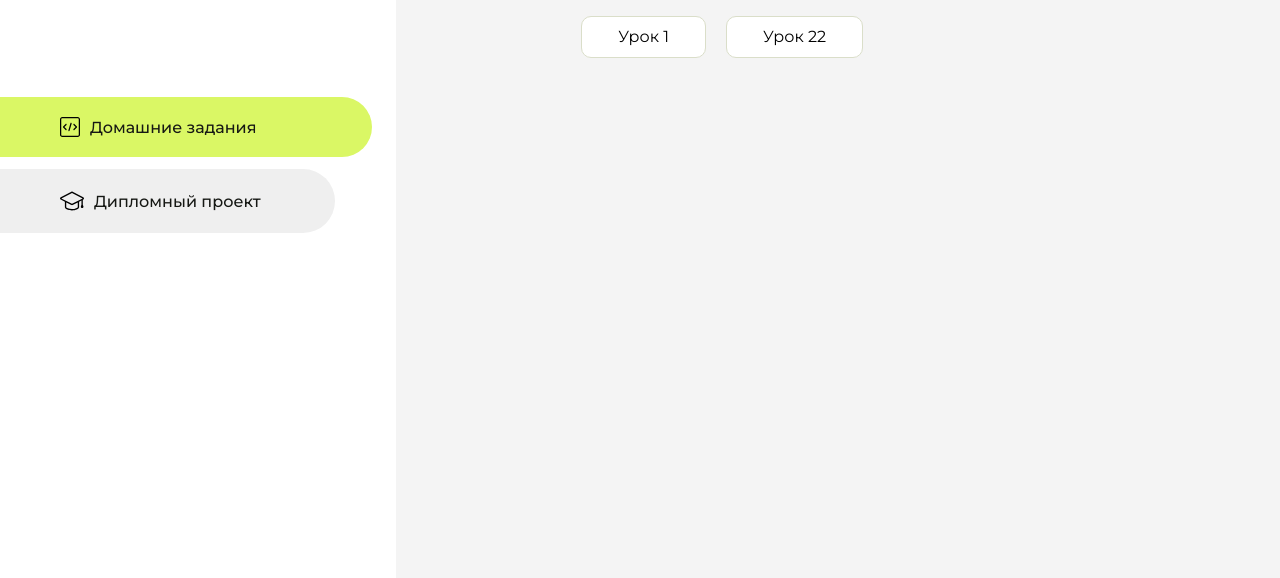
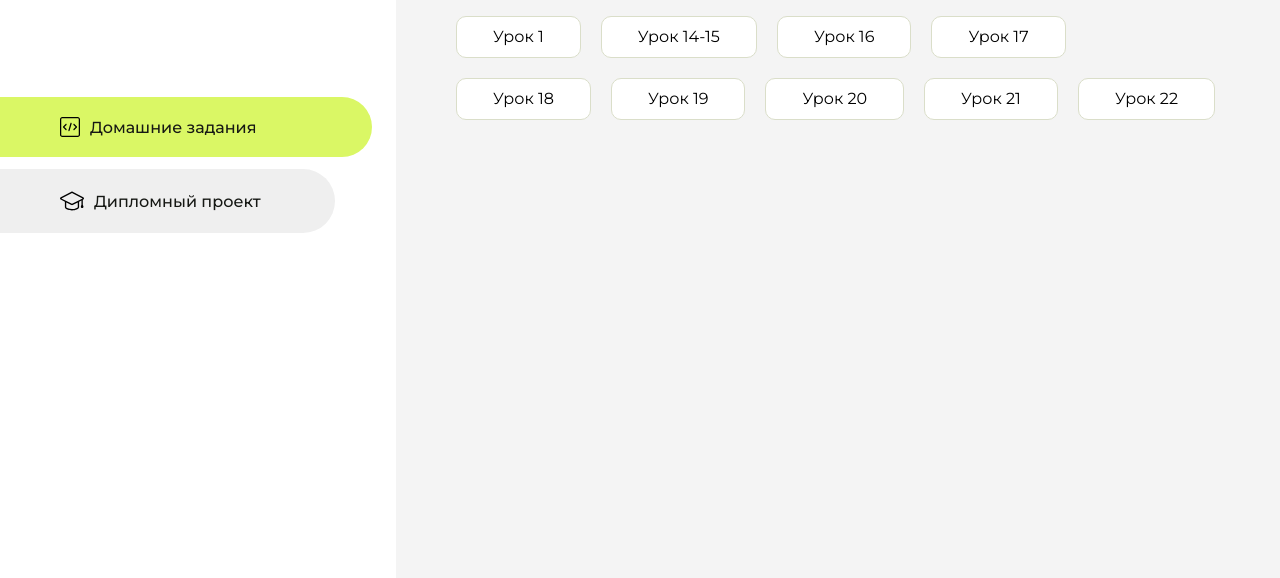
Before and after one commit to Irina-WEB1/homework, a plain HTML site: page index.html in a window 1280 px wide. Shown: the part 222-800 px from the top of the page. Drawn offline with Linux system fonts and the light colour scheme.

Commit message:
Update index.html

```diff
--- a/index.html
+++ b/index.html
@@ -96,6 +96,27 @@
                         <a href="lesson1/index.html">Урок 1</a>
                     </li>
                      <li class="content__list-item">
+                        <a href="html-14-15/index.html">Урок 14-15</a>
+                    </li>
+                     <li class="content__list-item">
+                        <a href="html-16/index.html">Урок 16</a>
+                    </li>
+                     <li class="content__list-item">
+                        <a href="html-17/index.html">Урок 17</a>
+                    </li>
+                     <li class="content__list-item">
+                        <a href="html-18/index.html">Урок 18</a>
+                    </li>
+                     <li class="content__list-item">
+                        <a href="html-19/index.html">Урок 19</a>
+                    </li>
+                     <li class="content__list-item">
+                        <a href="html-20/index.html">Урок 20</a>
+                    </li>
+                     <li class="content__list-item">
+                        <a href="html-21/index.html">Урок 21</a>
+                    </li>
+                     <li class="content__list-item">
                         <a href="html-22 layout/index.html">Урок 22</a>
                     </li>
                 </ul>
```
